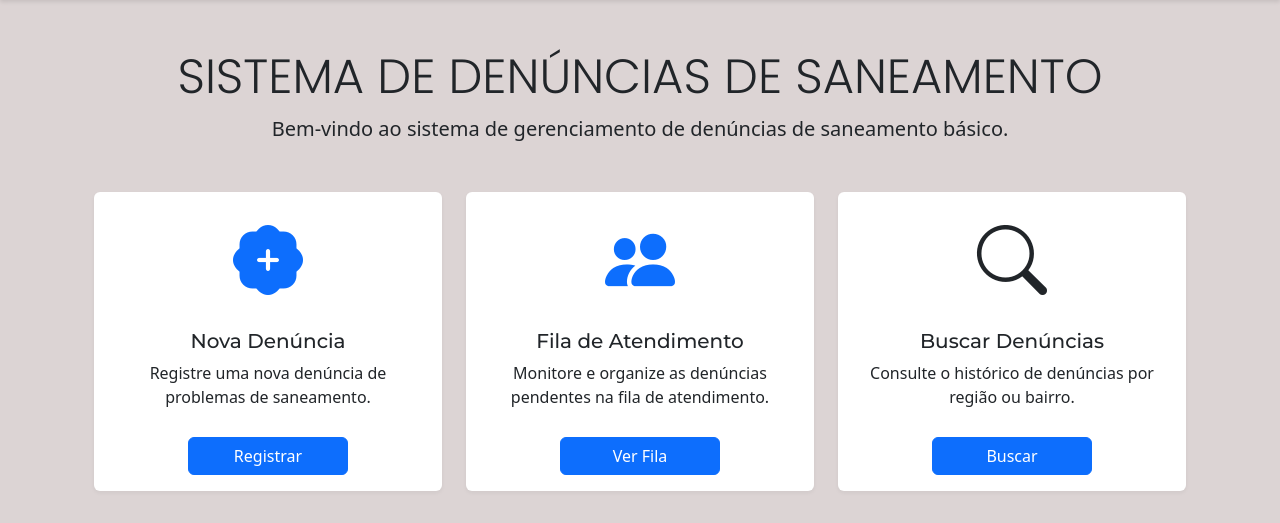
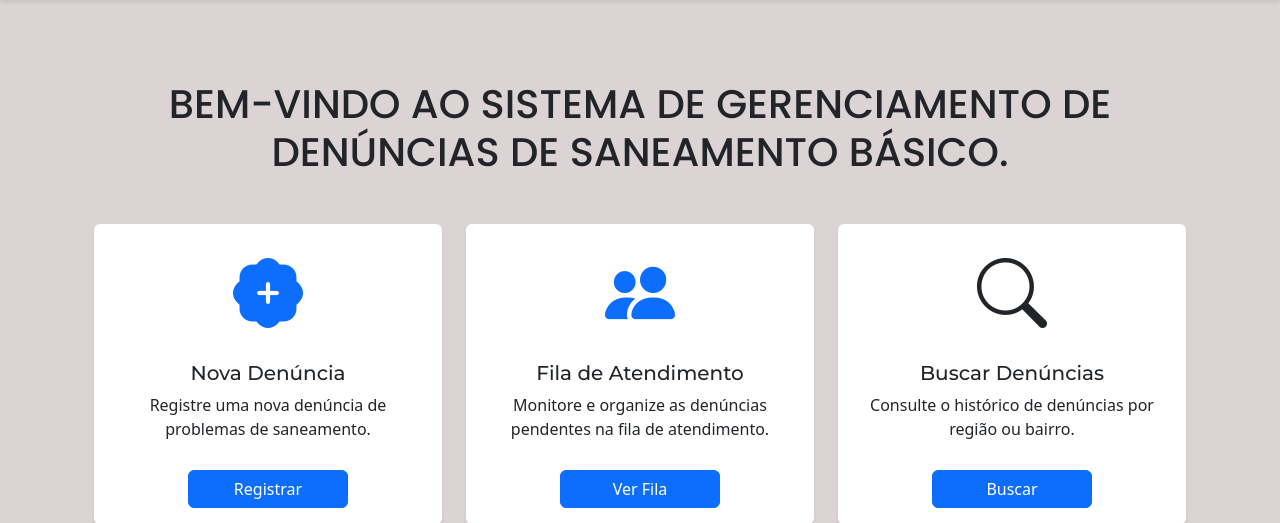
Before and after one commit to RodFolio/Agua-potavel-e-Saneamento, a Flask app: page / in a window 1280 px wide. Shown: the part 96-619 px from the top of the page. Run offline with Flask 3, Linux system fonts and the light colour scheme.

Commit message:
new text templates

```diff
--- a/templates/index.html
+++ b/templates/index.html
@@ -1,10 +1,10 @@
 {% extends "base.html" %}
 {% block content %}
 <div class="text-center">
-  <h1 class="display-5 mt-5" style="font-family: Poppins, sans-serif; text-transform: uppercase ; " >Sistema de Denúncias de Saneamento</h1>
-  <p class="lead">
+  <h1  style="font-family: Poppins, sans-serif; text-transform: uppercase; margin-top: 80px; " >Bem-vindo ao sistema de gerenciamento de denúncias de saneamento básico.</h1>
+  <!-- <p class="lead">
     Bem-vindo ao sistema de gerenciamento de denúncias de saneamento básico.
-  </p>
+  </p> -->
 </div>
 
 <div class="container mt-5">
```
